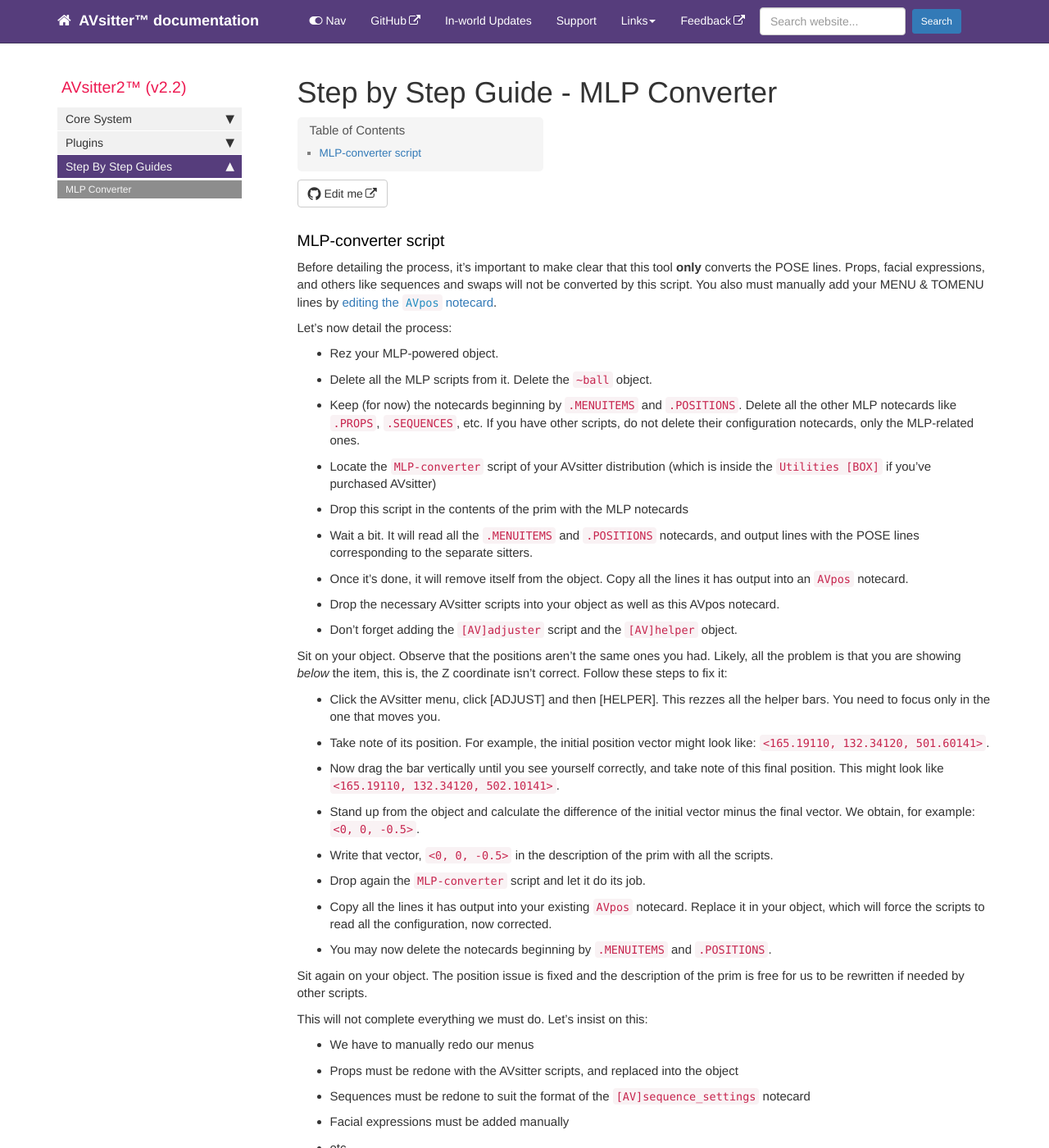
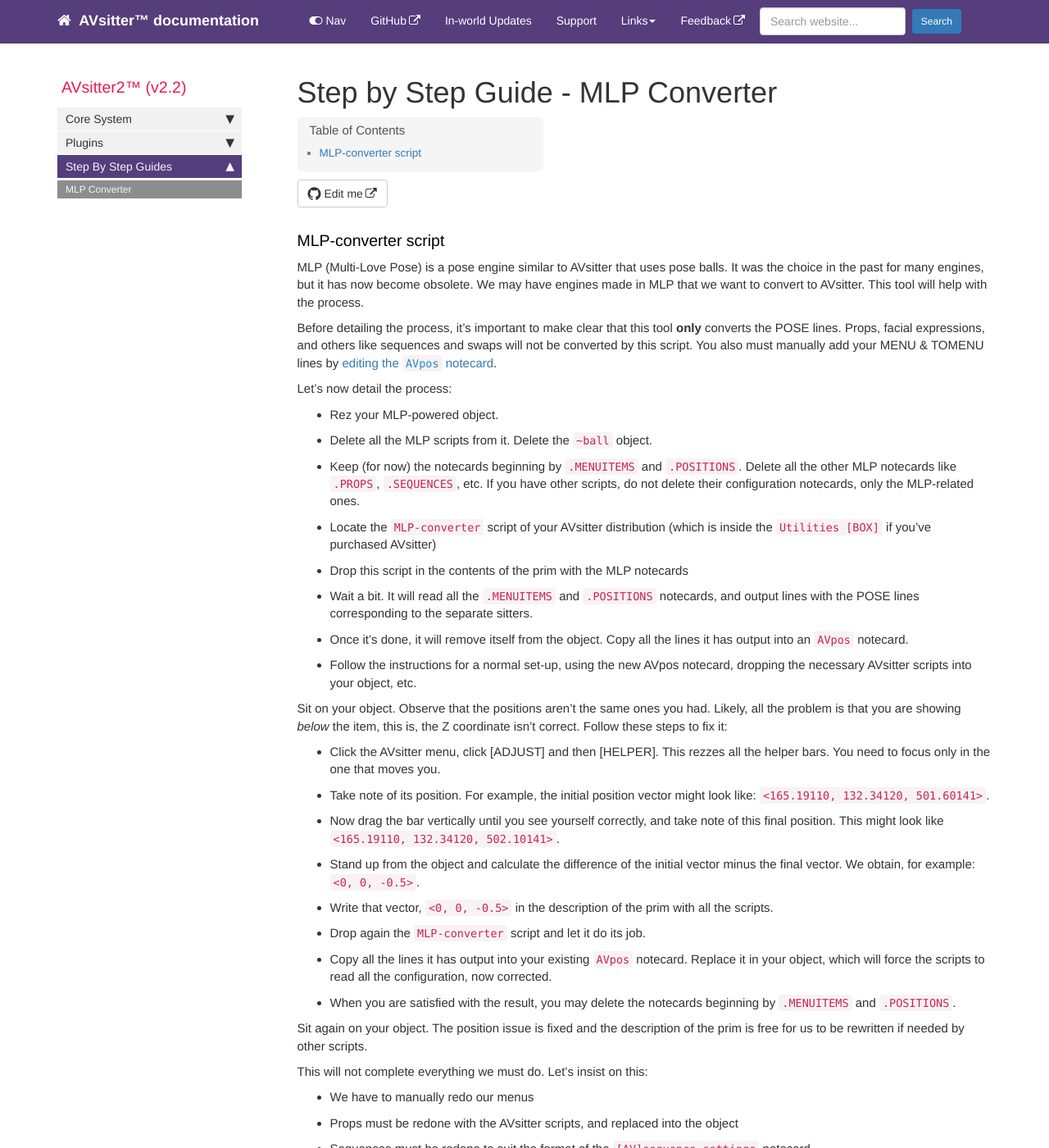
Before and after one commit to AVsitter/avsitter.github.io, a Jekyll site: the page built from pages/avsitter2/avsitter2_StepByStepGuides_MLPconverter.md, in a window 1280 px wide and 1400 px high. Shown: the whole window at 82% size. Built offline with Jekyll 4.4.1, drawn with Linux system fonts in a browser that asks for light colours; nearby versions of some CDN libraries; comment, search, counter and statistics services are not loaded.

Commit message:
Additions to address some points that were forgotten in the last commit.

```diff
--- a/pages/avsitter2/avsitter2_StepByStepGuides_MLPconverter.md
+++ b/pages/avsitter2/avsitter2_StepByStepGuides_MLPconverter.md
@@ -7,6 +7,8 @@ folder: avsitter2
 ---
 
 ### MLP-converter script
+
+MLP (Multi-Love Pose) is a pose engine similar to AVsitter that uses pose balls. It was the choice in the past for many engines, but it has now become obsolete. We may have engines made in MLP that we want to convert to AVsitter. This tool will help with the process.
 
 Before detailing the process, it's important to make clear that this tool **only** converts the POSE lines. Props, facial expressions, and others like sequences and swaps will not be converted by this script. You also must manually add your MENU & TOMENU lines by <a href="/avsitter2_avpos.html">editing the `AVpos` notecard</a>.
 
@@ -19,8 +21,7 @@ Let's now detail the process:
 - Drop this script in the contents of the prim with the MLP notecards
 - Wait a bit. It will read all the `.MENUITEMS` and `.POSITIONS` notecards, and output lines with the POSE lines corresponding to the separate sitters.
 - Once it's done, it will remove itself from the object. Copy all the lines it has output into an `AVpos` notecard.
-- Drop the necessary AVsitter scripts into your object as well as this AVpos notecard.
-- Don't forget adding the `[AV]adjuster` script and the `[AV]helper` object.
+- Follow the instructions for a normal set-up, using the new AVpos notecard, dropping the necessary AVsitter scripts into your object, etc.
 
 Sit on your object. Observe that the positions aren't the same ones you had. Likely, all the problem is that you are showing *below* the item, this is, the Z coordinate isn't correct. Follow these steps to fix it:
 
@@ -31,7 +32,7 @@ Sit on your object. Observe that the positions aren't the same ones you had. Lik
 - Write that vector, `<0, 0, -0.5>` in the description of the prim with all the scripts.
 - Drop again the `MLP-converter` script and let it do its job.
 - Copy all the lines it has output into your existing `AVpos` notecard. Replace it in your object, which will force the scripts to read all the configuration, now corrected.
-- You may now delete the notecards beginning by `.MENUITEMS` and `.POSITIONS`.
+- When you are satisfied with the result, you may delete the notecards beginning by `.MENUITEMS` and `.POSITIONS`.
 
 Sit again on your object. The position issue is fixed and the description of the prim is free for us to be rewritten if needed by other scripts.
 
```
